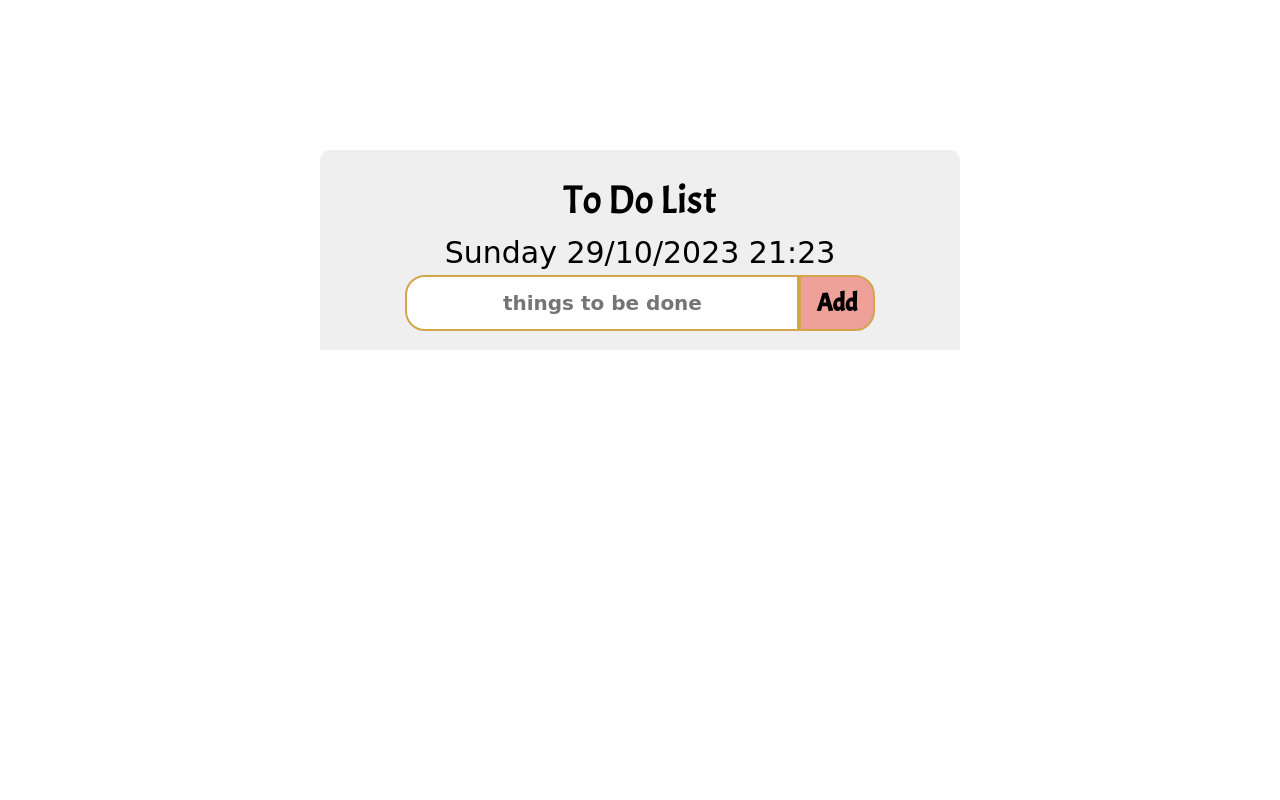
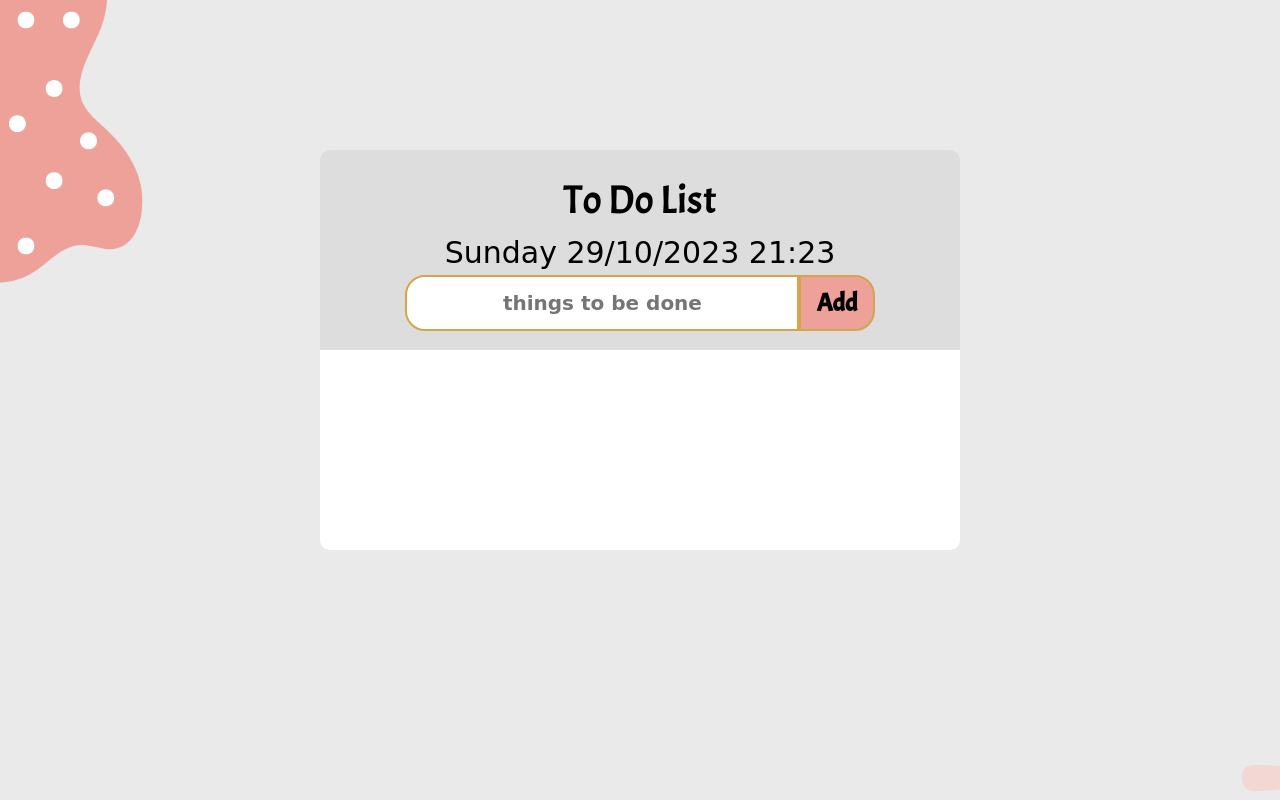
Before and after one commit to Ihssane5/To_Do_List, a plain HTML site: page index.html in a window 1280 px wide. Drawn offline with Linux system fonts and the light colour scheme; a web font is replaced by a local one.

Commit message:
Update style.css

```diff
--- a/ressources/style.css
+++ b/ressources/style.css
@@ -11,7 +11,7 @@
 
 body {
     height: 100vh;
-    background-image: url("ressources/image/Blue Modern Desktop Wallpaper.png");
+    background-image: url("../ressources/image/Blue Modern Desktop Wallpaper.png");
     background-size: cover;
     display: flex;
     justify-content: center;
```
